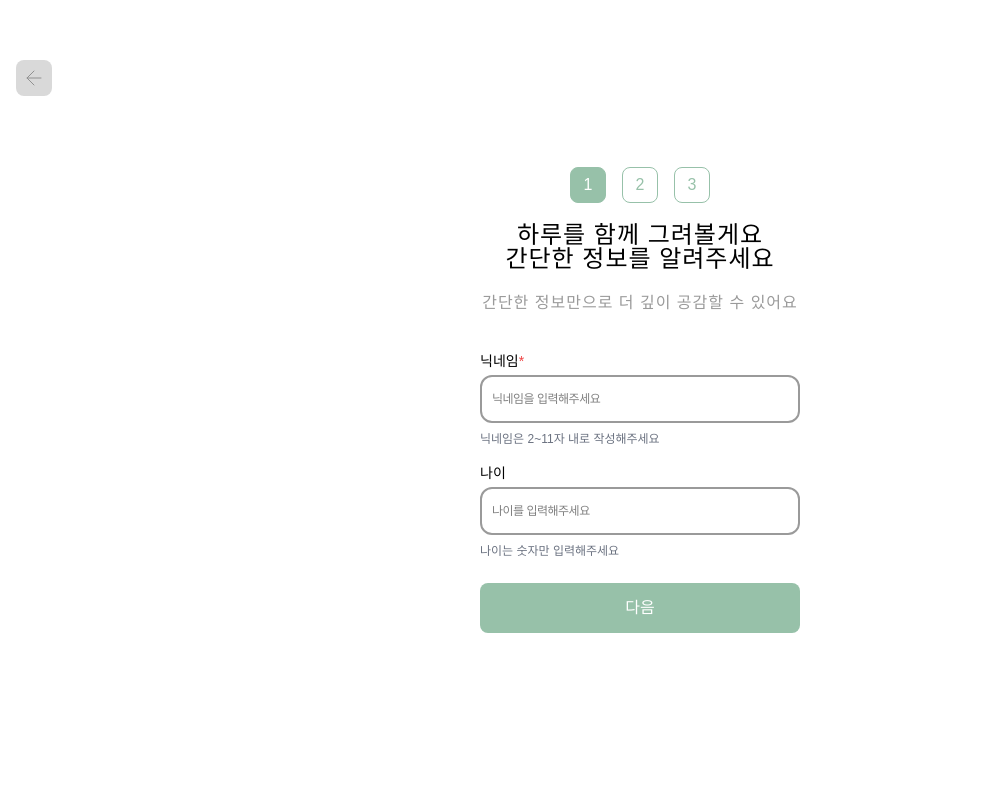
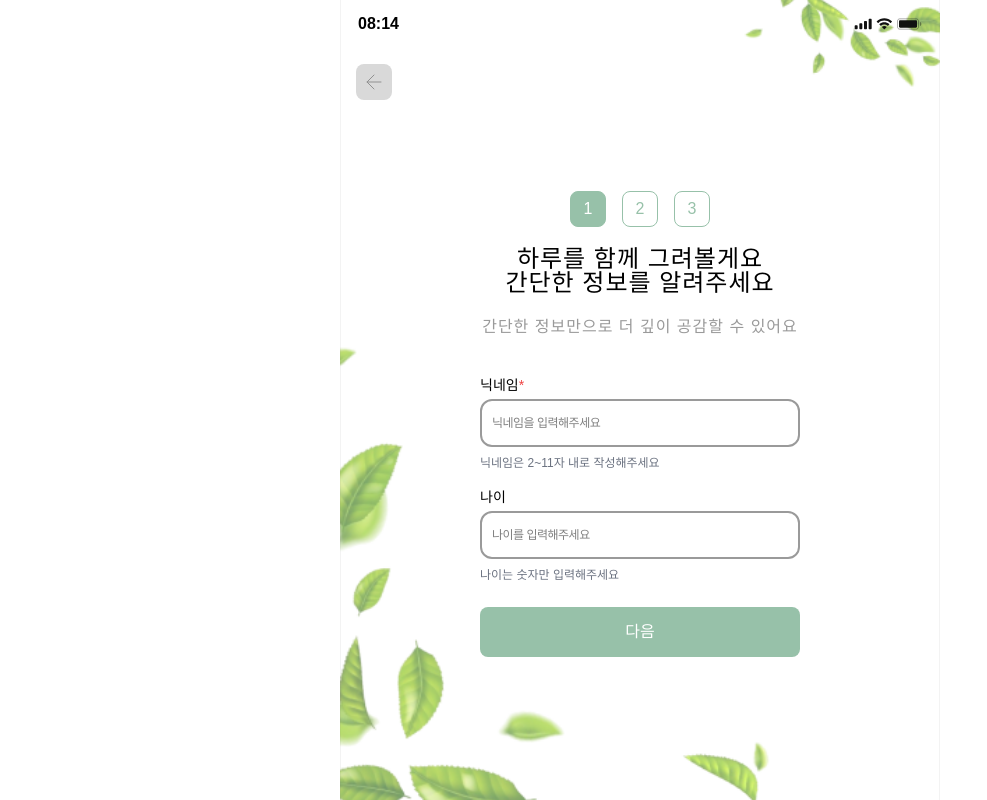
Before and after one commit to FRONTENDBOOTCAMP-13th/JS-12-diary-4view, a website built with Vite: page src/pages/userInfo/profile.html in a window 1280 px wide. Shown: the whole page, without its empty margins (0-987 px from the left). Built offline with nearby package versions, Linux system fonts and the light colour scheme; a web font is replaced by a local one.

Commit message:
✨ feat: 공통 컴포넌트(시계, 상태, 뒤로가기 버튼 등) 적용

```diff
--- a/src/pages/userInfo/profile.html
+++ b/src/pages/userInfo/profile.html
@@ -11,63 +11,58 @@
       crossorigin="anonymous"
     />
     <link rel="stylesheet" as="style" href="/font/pretendardvariable.css" />
+    <script type="module" src="/src/main.ts"></script>
     <script type="module" src="/src/pages/userInfo/profile.ts"></script>
   </head>
-  <body class="flex items-center justify-center h-screen">
+  <body class="">
+    <div
+      class="commonLayoutContainer flex flex-col items-center max-w-[600px] mx-auto min-h-screen relative bg-[url('/src/assets/bg.png')] bg-cover bg-center"
+    >
+      <header class="flex justify-between w-full py-3 px-4.5">
+        <span id="currentTime" class="font-semibold"></span>
+        <img src="/src/assets/icons/right-side.svg" alt="상태 이미지" />
+      </header>
+      <main
+        class="p-4 w-full flex-1 justify-center items-center flex flex-col relative"
+      >
+        <nav class="flex justify-between w-full p-4 absolute top-0">
           <button
-      type="button"
-      aria-label="뒤로가기"
-      class="absolute left-4 top-15 bg-[#D9D9D9] rounded-lg p-1.5 hover:cursor-pointer"
+            id="back"
+            class="w-9 h-9 bg-gray-light flex justify-center items-center rounded-lg cursor-pointer hover:bg-gray-300"
           >
-      <svg
-        xmlns="http://www.w3.org/2000/svg"
-        width="24"
-        height="24"
-        viewBox="0 0 24 24"
-        fill="none"
-      >
-        <path
-          d="M12 19L5 12L12 5"
-          stroke="#919191"
-          stroke-linecap="round"
-          stroke-linejoin="round"
-        />
-        <path
-          d="M19 12H5"
-          stroke="#919191"
-          stroke-linecap="round"
-          stroke-linejoin="round"
-        />
-      </svg>
+            <img src="/src/assets/icons/arrow-left.svg" alt="뒤로가기 버튼" />
           </button>
-    <div class="flex flex-col w-80 gap-5 items-center">
-      <div class="flex flex-row gap-4">
-        <div
-          class="w-9 h-9 rounded-lg border-[.0625rem] text-center leading-8.5 text-white border-primary bg-primary"
+        </nav>
+        <div class="flex gap-4 mb-5">
+          <a
+            href="/src/pages/userInfo/profile.html"
+            class="w-9 h-9 border bg-primary border-primary rounded-lg paragraph-medium text-white cursor-pointer flex items-center justify-center"
           >
             1
-        </div>
-        <div
-          class="w-9 h-9 rounded-lg border-[.0625rem] text-center leading-8.5 text-primary bg-white"
+          </a>
+          <a
+            href="/src/pages/userInfo/job.html"
+            class="w-9 h-9 border border-primary rounded-lg paragraph-medium text-primary cursor-pointer flex items-center justify-center"
           >
             2
-        </div>
-        <div
-          class="w-9 h-9 rounded-lg border-[.0625rem] text-center leading-8.5 text-primary bg-white"
+          </a>
+          <a
+            href="/src/pages/userInfo/preference.html"
+            class="w-9 h-9 border border-primary rounded-lg paragraph-medium text-primary cursor-pointer flex items-center justify-center"
           >
             3
-        </div>
+          </a>
         </div>
 
         <h1 class="sr-only">사용자 정보 취합(닉네임, 나이)</h1>
 
-      <p class="head-medium text-center tracking-[.0625rem]">
+        <p class="head-medium text-center tracking-[.0625rem] mb-5">
           하루를 함께 그려볼게요<br />
           간단한 정보를 알려주세요
         </p>
 
         <p
-        class="paragraph-medium text-center tracking-[.0625rem] text-gray-medium mb-4"
+          class="paragraph-medium text-center tracking-[.0625rem] text-gray-medium mb-9"
         >
           간단한 정보만으로 더 깊이 공감할 수 있어요
         </p>
@@ -121,6 +116,7 @@
             다음
           </button>
         </form>
+      </main>
     </div>
   </body>
 </html>
--- a/src/pages/userInfo/profile.ts
+++ b/src/pages/userInfo/profile.ts
@@ -1,9 +1,7 @@
 import '/src/style.css';
 
 document.addEventListener('DOMContentLoaded', () => {
-  const backButton = document.querySelector(
-    '.back-button',
-  ) as HTMLButtonElement;
+  const backButton = document.querySelector('#back') as HTMLButtonElement;
 
   backButton.addEventListener('click', () => {
     window.history.back();
@@ -11,7 +9,9 @@ document.addEventListener('DOMContentLoaded', () => {
 
   const form = document.getElementById('profile-form') as HTMLFormElement;
 
-  form.addEventListener('submit', () => {
+  form.addEventListener('submit', event => {
+    event.preventDefault();
+
     const nicknameInput = document.getElementById(
       'nickname',
     ) as HTMLInputElement;
@@ -41,7 +41,7 @@ document.addEventListener('DOMContentLoaded', () => {
 
     localStorage.setItem('profile', JSON.stringify(profile));
 
-    //TODO: 다음 페이지로 이동
+    window.location.href = '/src/pages/userInfo/job.html';
   });
 });
 
```
Lines whose indentation alone changed are shown as unchanged.
